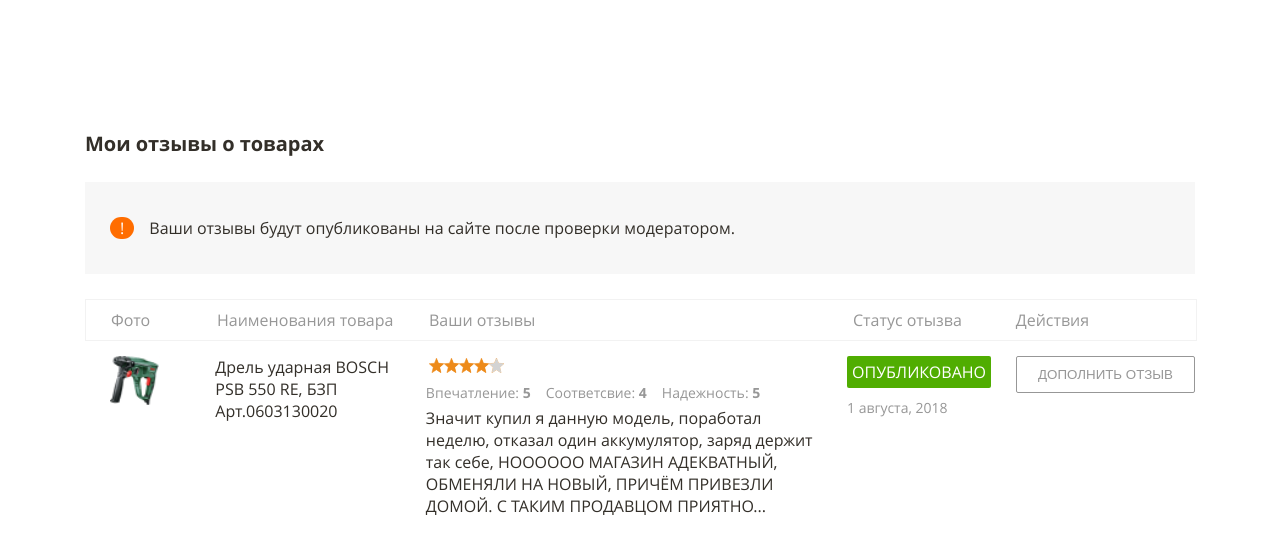
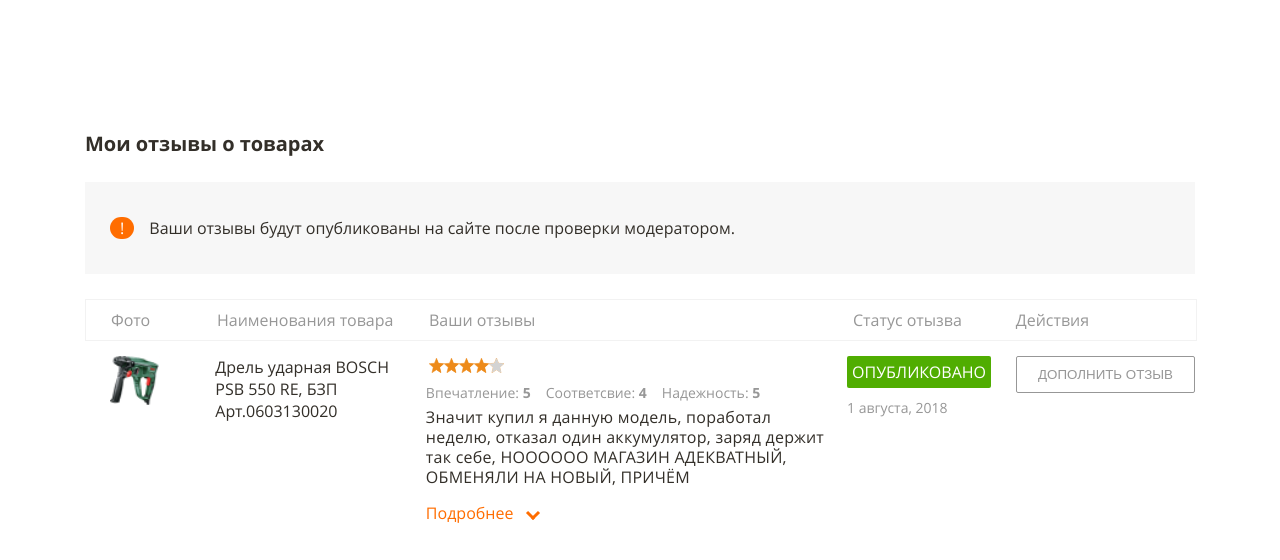
Before and after one commit to DenisSoldugeev/TestWork, a website built with webpack: page src/index.html in a window 1280 px wide. Built offline with nearby package versions, Linux system fonts and the light colour scheme; files whose address does not match are found by name.

Commit message:
add_scripts_slice_text

```diff
--- a/src/index.html
+++ b/src/index.html
@@ -50,7 +50,10 @@
                         <div class="">Соответсвие: <span>4</span></div>
                         <div class="">Надежность: <span>5</span></div>
                     </div>
-                    <p class="product__reviews">Значит купил я данную модель, поработал неделю, отказал один аккумулятор, заряд держит так себе, НОООООО МАГАЗИН АДЕКВАТНЫЙ, ОБМЕНЯЛИ НА НОВЫЙ, ПРИЧЁМ ПРИВЕЗЛИ ДОМОЙ. С ТАКИМ ПРОДАВЦОМ ПРИЯТНО...</p>
+                    <p class="product__reviews" id="product__reviews">Значит купил я данную модель, поработал неделю, отказал один аккумулятор, заряд держит так себе, НОООООО МАГАЗИН АДЕКВАТНЫЙ, ОБМЕНЯЛИ НА НОВЫЙ, ПРИЧЁМ ПРИВЕЗЛИ ДОМОЙ. С ТАКИМ ПРОДАВЦОМ ПРИЯТНО...</p>
+                    <div class="reviews__more">
+                        <span class="d-block more" >Подробнее</span> <span class="arrow-down d-block"></span>
+                    </div>
                 </div>
                 <div class="table__col col-4">
                     <span class="d-block btn btn-success">Опубликовано</span>
--- a/src/index.js
+++ b/src/index.js
@@ -1,3 +1,35 @@
 import  $ from 'jquery'
 import './styles/main.scss'
+import './assets/js/script'
 import './assets/img/1.png'
+
+
+const btn = document.querySelector(".reviews__more");
+const more = document.querySelector(".more");
+const arrow = document.querySelector(".arrow-down");
+const text = document.querySelector(".product__reviews");
+const textLength = text.innerHTML;
+
+function sliceText() {
+    if (textLength.length >= 150) {
+        let  sliceText = textLength.substr(0, 150);
+        text.innerHTML = sliceText;
+
+    }
+}
+sliceText();
+
+btn.onclick = function () {
+      if (text.innerHTML.length <= 150) {
+          text.innerHTML = textLength;
+          more.innerHTML = 'Скрыть';
+          arrow.style.transform = 'rotate(45deg)'
+
+      } else {
+          let  sliceText = textLength.substr(0, 150);
+          text.innerHTML = sliceText;
+          more.innerHTML = 'Подробнее';
+          arrow.style.transform = 'rotate(225deg)'
+      }
+
+};
--- a/src/styles/_global.scss
+++ b/src/styles/_global.scss
@@ -20,6 +20,9 @@ img {
 .d-block {
   display: block;
 }
+.d-in-block {
+  display: inline-block;
+}
 .warning {
   color: $white-color;
   padding: 0 10px;
@@ -28,7 +31,16 @@ img {
   margin-right: 15px;
   margin-left: 25px;
 }
-
+.arrow {
+  &-down {
+    width: 7px;
+    height: 7px;
+    border-top: 3px solid $orange-color;
+    border-left: 3px solid $orange-color;
+    transform: rotate(225deg);
+    margin-left: 15px;
+  }
+}
 .btn {
   padding: 5px;
   text-transform: uppercase;
--- a/src/styles/main.scss
+++ b/src/styles/main.scss
@@ -20,6 +20,13 @@
     margin-top: 10px;
     font-size: 14px;
     color: $text-color;
+  }
+  &__more {
+    display: flex;
+    align-items: center;
+    margin-top: 15px;
+    color: $orange-color;
+    cursor: pointer;
   }
 }
 .table {
@@ -72,6 +79,10 @@
   }
   &__reviews {
     max-width: 400px;
+    line-height: 20px;
+    letter-spacing: 0.25px;
+    overflow: hidden;
+    transition: 0.8s;
   }
   &__assessment {
     color: $text-color;
```
Also changed, not shown: src/assets/js/script.js (added).
